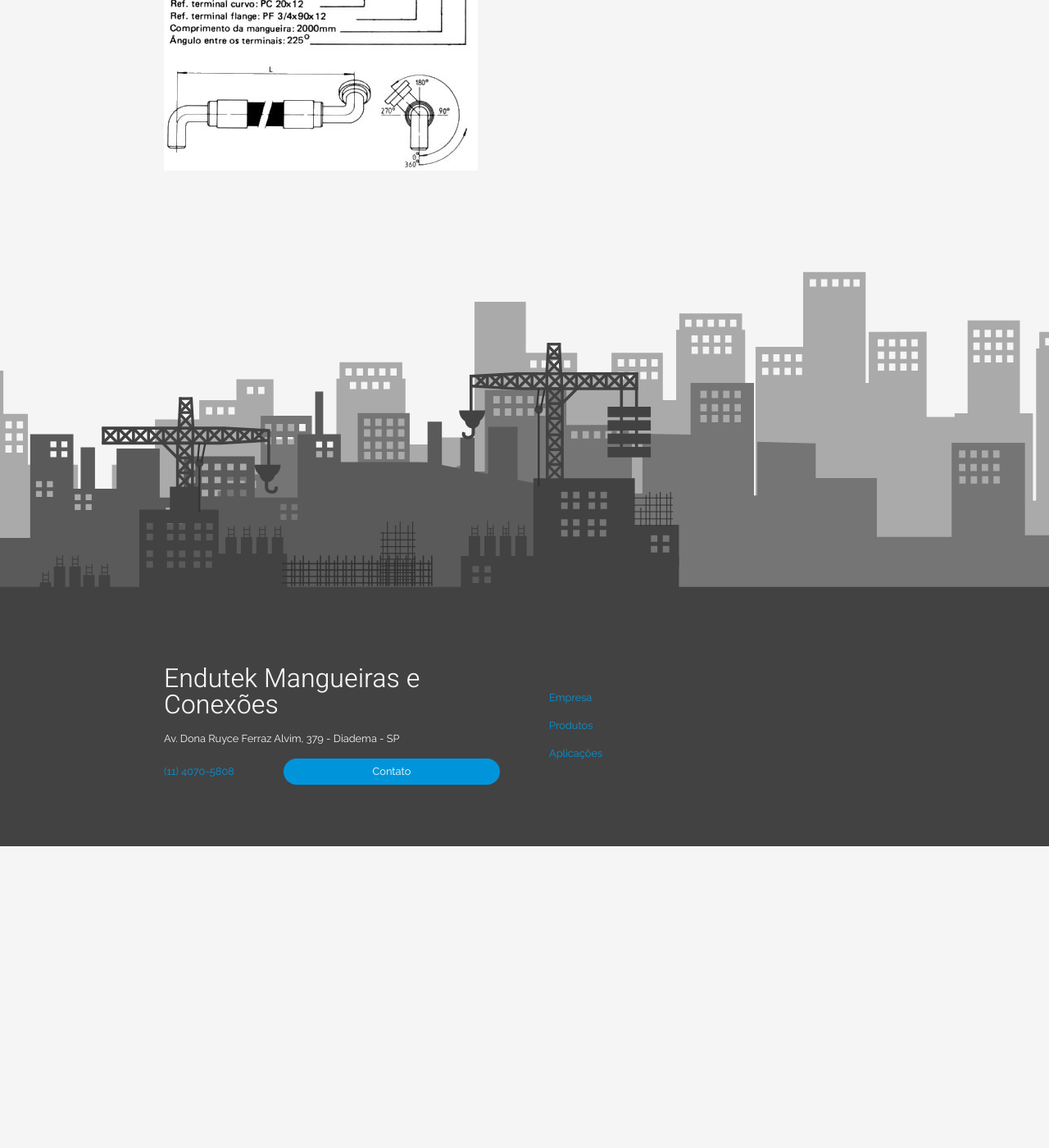
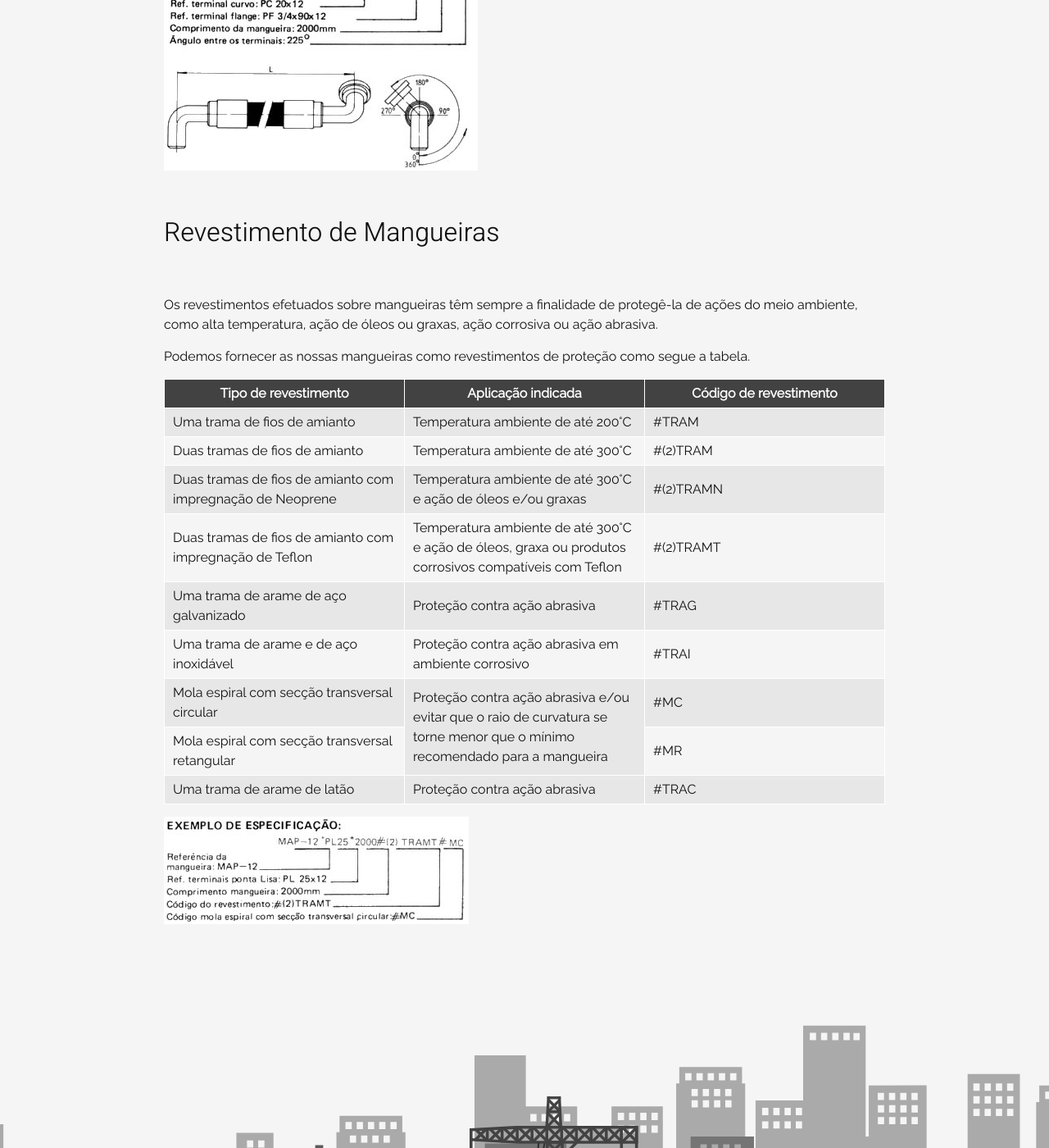
Before and after one commit to Endutek/endutek.github.io, a Jekyll site: the page built from _posts/2016-12-19-especificacao-de-mangueiras-e-terminais.md, in a window 1280 px wide and 1400 px high, scrolled down 1827 px. Shown: the whole window at 82% size. Built offline with Jekyll 4.4.1, drawn with Linux system fonts in a browser that asks for light colours; before the commit the page ends 2859 px from its top, so only the background shows below that.

Commit message:
Conclusão da cópia das informações técnicas

```diff
--- a/_posts/2016-12-19-especificacao-de-mangueiras-e-terminais.md
+++ b/_posts/2016-12-19-especificacao-de-mangueiras-e-terminais.md
@@ -2,7 +2,7 @@
 title: Especificação de Mangueiras e Terminais
 categories: informacoes-tecnicas
 excerpt: >
-    Veja como especificar os terminais das mangueiras com exemplos
+  Veja como especificar os terminais das mangueiras com exemplos
 ---
 
 ## Mangueira montada com terminais nas duas extremidades
@@ -34,3 +34,67 @@ Nesse caso aparece o código "ST" (Sem Terminal).
 É necessário repetir a referência dos terminais, mesmo que seja o mesmo nas duas extremidades da mangueira. É importante também especificar o ângulo entre os terminais. Este ângulo é expresso em graus e obtido entra as linhas de centro dos terminais, visto de frente e medido no sentido anti horário. Note que este ângulo varia de 0º a 360º. A identificação do ângulo entre os terminais é sempre depois do comprimento da mangueira.
 
 <img src="{{ site.baseurl }}/img/posts/especificacao-de-mangueiras-e-terminais (5).gif" alt="Exemplo de especificação de mangueira com terminais curvados nas duas extremidades">
+
+## Revestimento de Mangueiras
+
+Os revestimentos efetuados sobre mangueiras têm sempre a finalidade de protegê-la de ações do meio ambiente, como alta temperatura, ação de óleos ou graxas, ação corrosiva ou ação abrasiva.
+
+Podemos fornecer as nossas mangueiras como revestimentos de proteção como segue a tabela.
+
+<table>
+  <thead>
+    <tr>
+      <th>Tipo de revestimento</th>
+      <th>Aplicação indicada</th>
+      <th>Código de revestimento</th>
+    </tr>
+  </thead>
+  <tbody>
+    <tr>
+      <td>Uma trama de fios de amianto</td>
+      <td>Temperatura ambiente de até 200°C</td>
+      <td>#TRAM</td>
+    </tr>
+    <tr>
+      <td>Duas tramas de fios de amianto</td>
+      <td>Temperatura ambiente de até 300°C</td>
+      <td>#(2)TRAM</td>
+    </tr>
+    <tr>
+      <td>Duas tramas de fios de amianto com impregnação de Neoprene</td>
+      <td>Temperatura ambiente de até 300°C e ação de óleos e/ou graxas</td>
+      <td>#(2)TRAMN</td>
+    </tr>
+    <tr>
+      <td>Duas tramas de fios de amianto com impregnação de Teflon</td>
+      <td>Temperatura ambiente de até 300°C e ação de óleos, graxa ou produtos corrosivos compatíveis com Teflon</td>
+      <td>#(2)TRAMT</td>
+    </tr>
+    <tr>
+      <td>Uma trama de arame de aço galvanizado</td>
+      <td>Proteção contra ação abrasiva</td>
+      <td>#TRAG</td>
+    </tr>
+    <tr>
+      <td>Uma trama de arame e de aço inoxidável</td>
+      <td>Proteção contra ação abrasiva em ambiente corrosivo</td>
+      <td>#TRAI</td>
+    </tr>
+    <tr>
+      <td>Mola espiral com secção transversal circular</td>
+      <td rowspan="2">Proteção contra ação abrasiva e/ou evitar que o raio de curvatura se torne menor que o mínimo recomendado para a mangueira</td>
+      <td>#MC</td>
+    </tr>
+    <tr>
+      <td>Mola espiral com secção transversal retangular</td>
+      <td>#MR</td>
+    </tr>
+    <tr>
+      <td>Uma trama de arame de latão</td>
+      <td>Proteção contra ação abrasiva</td>
+      <td>#TRAC</td>
+    </tr>
+  </tbody>
+</table>
+
+<img src="{{ site.baseurl }}/img/posts/especificacao-de-mangueiras-e-terminais (6).gif" alt="Exemplo de especificação dos tipos de revestimento">
```
Also changed, not shown: _posts/2016-12-20-como-evitar-falhas-em-magueiras.md (added, +71 -0 lines), img/posts/conversao-de-unidades.jpg (added), img/posts/diagrama-de-calculo-de-tubulacoes.jpg (added), img/posts/especificacao-de-mangueiras-e-terminais (6).gif (added), img/posts/guia-para-selecao-da-mangueira.jpg (added), img/posts/guia-para-selecao-do-terminal.jpg (added), img/posts/procedimento-de-montagem.jpg (added), img/posts/rosca-bsp.jpg (added), img/posts/rosca-metrica.jpg (added), img/posts/rosca-npt.jpg (added), img/posts/rosca-unf.jpg (added).
